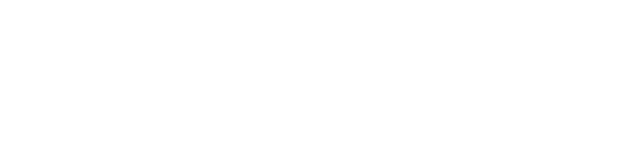
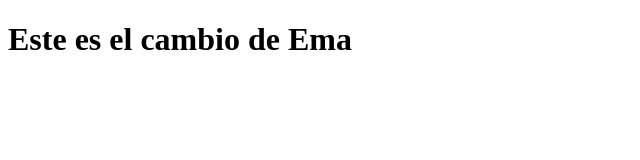
Before and after one commit to ericfrodriguez/petshop, a plain HTML site: page index.html in a window 1280 px wide. Shown: the whole page, without its empty margins (0-640 px from the left). Drawn offline with Linux system fonts and the light colour scheme.

Commit message:
agrega titulo

```diff
--- a/index.html
+++ b/index.html
@@ -7,6 +7,8 @@
     <title>Document</title>
 </head>
 <body>
-
+    <header>
+        <h1>Este es el cambio de Ema</h1>
+    </header>
 </body>
 </html>
```
